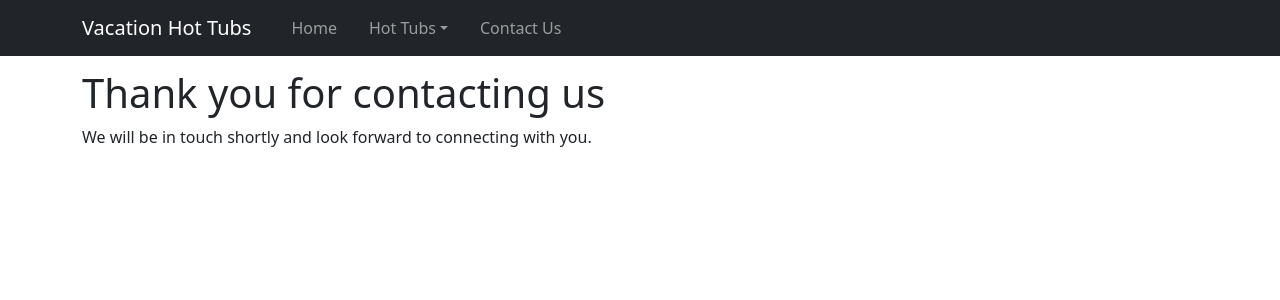
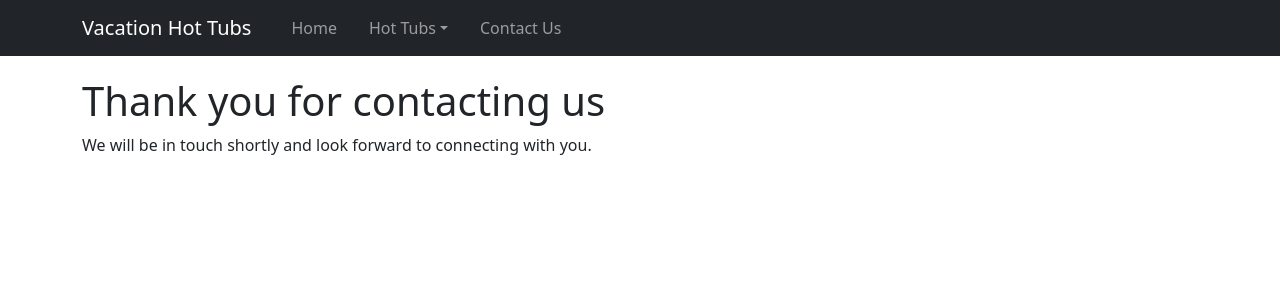
Before and after one commit to vacationhottubs/vacationhottubs.github.io, a Jekyll site: the page built from contact-us/thank-you/index.html, in a window 1280 px wide. Shown: the top 300 px of the page. Built offline with Jekyll 4.4.1, drawn with Linux system fonts in a browser that asks for light colours.

Commit message:
Update index.html

```diff
--- a/contact-us/thank-you/index.html
+++ b/contact-us/thank-you/index.html
@@ -5,5 +5,5 @@ layout: main
 excerpt: Thank you for contacting Vacation Hot Tubs!
 ---
 
-      <h1 class="fw-light pt-3">Thank you for contacting us</h1>
+      <h1 class="fw-light pt-4">Thank you for contacting us</h1>
       <p>We will be in touch shortly and look forward to connecting with you.</p>
```
